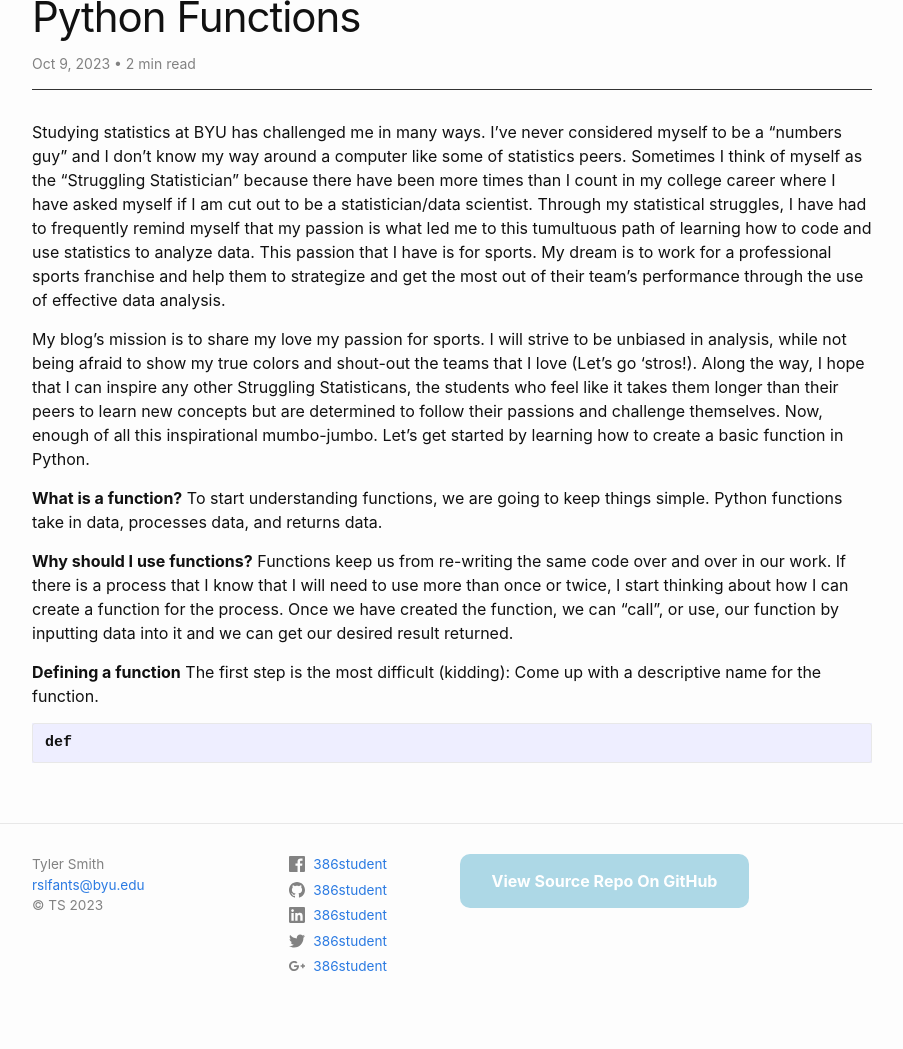
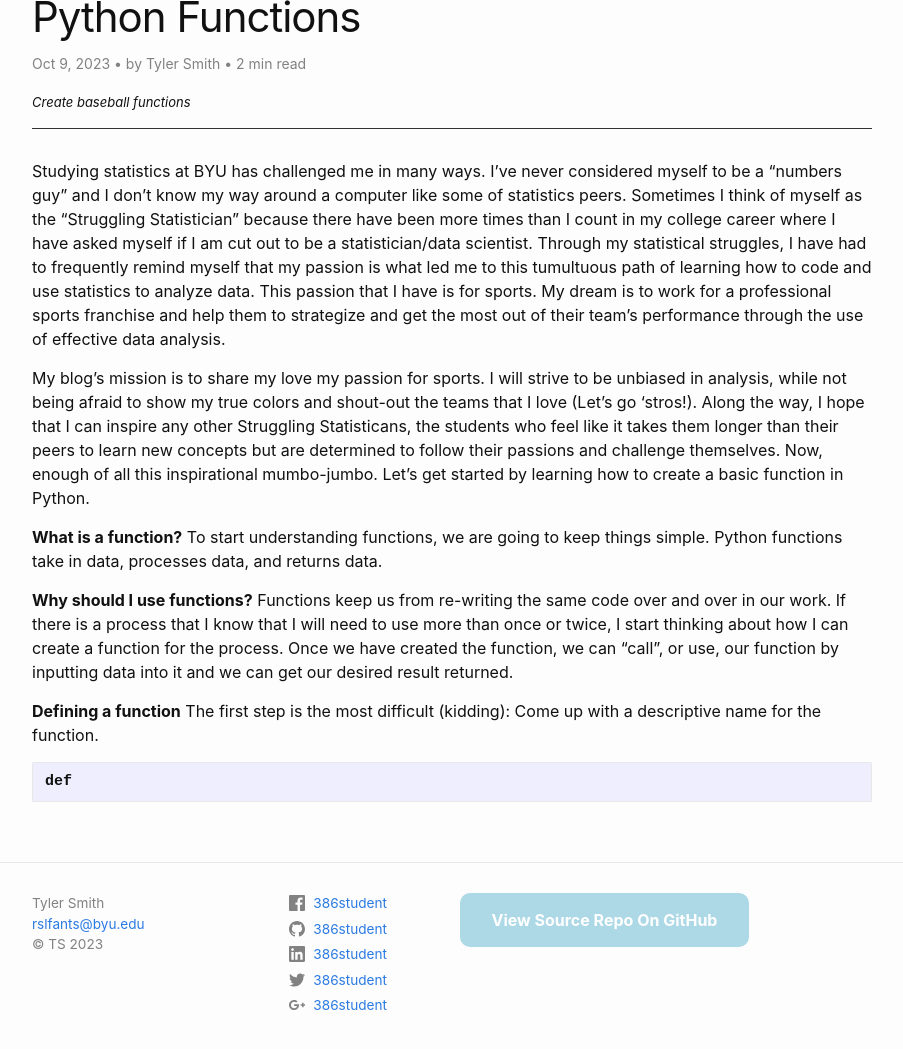
Before and after one commit to tyler-c-smith04/blog, a Jekyll site: the page built from _posts/2023-10-09-python-functions.md, in a window 1280 px wide, cut to the strip 246-1321 px from the top of the page. Shown: the top 1049 px of the strip, without its empty margins (188-1091 px from the left). Built offline with Jekyll 4.4.1, drawn with Linux system fonts in a browser that asks for light colours; our own code applies the rules of GitHub Pages for plain Markdown files; comment, search, counter and statistics services are not loaded.

Commit message:
Update 2023-10-09-python-functions.md

```diff
--- a/_posts/2023-10-09-python-functions.md
+++ b/_posts/2023-10-09-python-functions.md
@@ -1,3 +1,11 @@
+---
+layout: post
+title:  "Python Functions"
+author: Tyler Smith
+description: Create baseball functions
+image:
+---
+
 Studying statistics at BYU has challenged me in many ways. I've never considered myself to be a "numbers guy" and I don't know my way around a computer like some of statistics peers. Sometimes I think of myself as the "Struggling Statistician" because there have been more times than I count in my college career where I have asked myself if I am cut out to be a statistician/data scientist. Through my statistical struggles, I have had to frequently remind myself that my passion is what led me to this tumultuous path of learning how to code and use statistics to analyze data. This passion that I have is for sports. My dream is to work for a professional sports franchise and help them to strategize and get the most out of their team's performance through the use of effective data analysis.
 
 My blog's mission is to share my love my passion for sports. I will strive to be unbiased in analysis, while not being afraid to show my true colors and shout-out the teams that I love (Let's go 'stros!). Along the way, I hope that I can inspire any other Struggling Statisticans, the students who feel like it takes them longer than their peers to learn new concepts but are determined to follow their passions and challenge themselves. Now, enough of all this inspirational mumbo-jumbo. Let's get started by learning how to create a basic function in Python.
```
